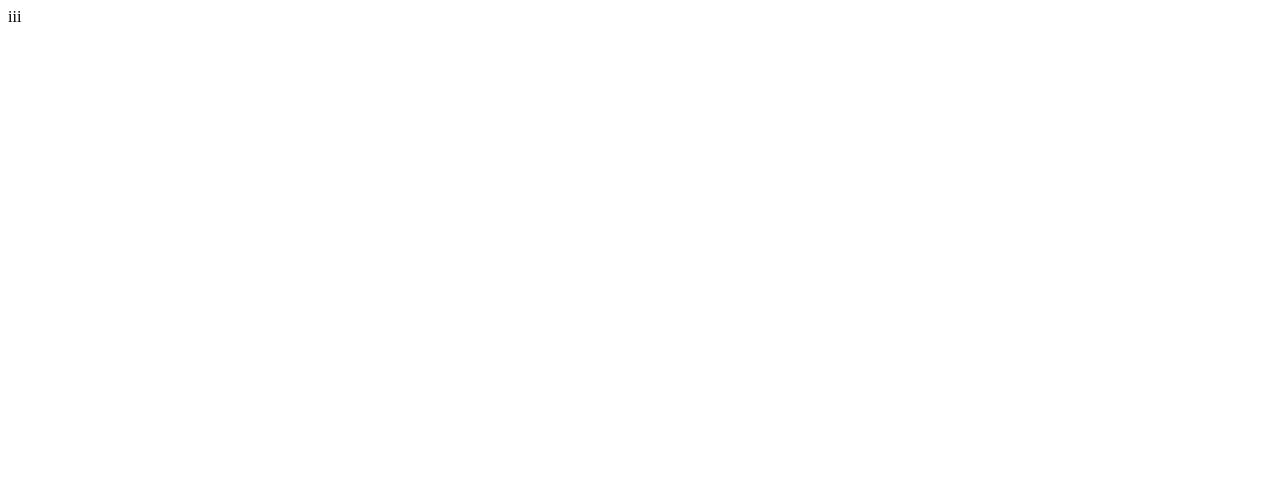
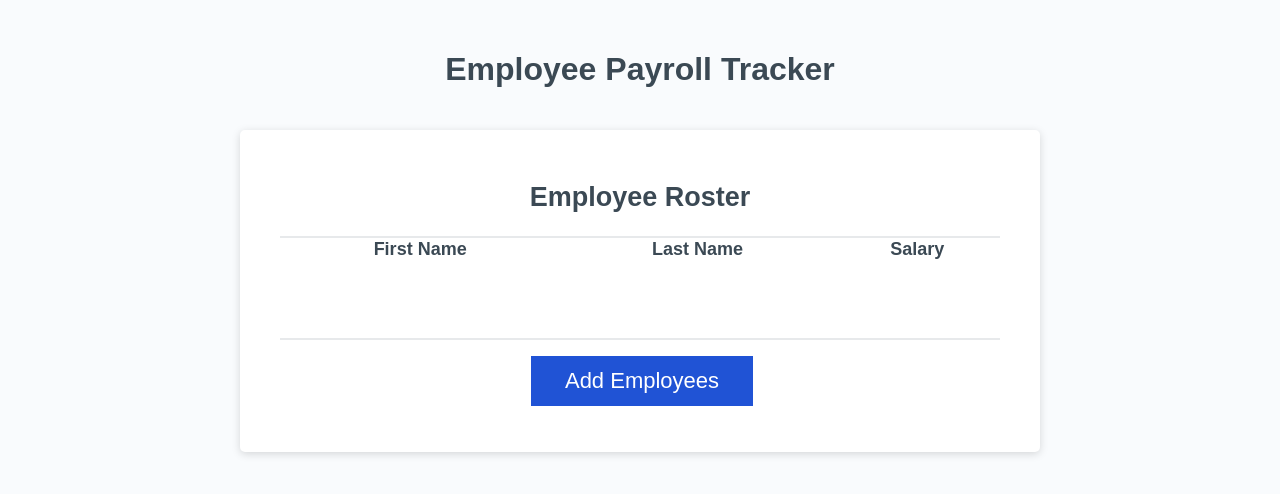
Before and after one commit to jdelam1911/Payroll-tracker, a plain HTML site: page index.html in a window 1280 px wide. Drawn offline with Linux system fonts and the light colour scheme; files that its build step writes are made by us from their sources.

Commit message:
"update"

```diff
--- a/assets/style.css
+++ b/assets/style.css
@@ -0,0 +1,131 @@
+*,
+*::before,
+*::after {
+  box-sizing: border-box;
+}
+
+html,
+body,
+.wrapper {
+  height: 100%;
+  margin: 0;
+  padding: 0;
+}
+
+body {
+  font-family: sans-serif;
+  background-color: #f9fbfd;
+}
+
+.wrapper {
+  padding-top: 30px;
+  padding-left: 20px;
+  padding-right: 20px;
+}
+
+header {
+  text-align: center;
+  padding: 20px;
+  padding-top: 0px;
+  color: hsl(206, 17%, 28%);
+}
+
+h2 {
+  text-align: center;
+}
+
+.card {
+  background-color: hsl(0, 0%, 100%);
+  border-radius: 5px;
+  border-width: 1px;
+  box-shadow: rgba(0, 0, 0, 0.15) 0px 2px 8px 0px;
+  color: hsl(206, 17%, 28%);
+  font-size: 18px;
+  margin: 0 auto;
+  max-width: 800px;
+  padding: 30px 40px;
+}
+
+.card-header::after {
+  content: " ";
+  display: block;
+  width: 100%;
+  background: #e7e9eb;
+  height: 2px;
+}
+
+.card-body {
+  min-height: 100px;
+}
+
+table {
+  width:100%;
+  border-spacing: 0;
+  border-collapse: collapse;
+}
+
+td{
+  text-align: center;
+  border:4px solid black;
+}
+
+tbody tr:nth-child(even) {
+  background-color: hsl(223, 64%, 90%);
+}
+
+.card-footer {
+  text-align: center;
+}
+
+.card-footer::before {
+  content: " ";
+  display: block;
+  width: 100%;
+  background: #e7e9eb;
+  height: 2px;
+}
+
+.card-footer::after {
+  content: " ";
+  display: block;
+  clear: both;
+}
+
+.btn {
+  border: none;
+  background-color: hsl(223, 74%, 48%);
+  box-shadow: rgba(0, 0, 0, 0.1) 0px 1px 6px 0px rgba(0, 0, 0, 0.2) 0px 1px 1px
+    0px;
+  color: hsl(0, 0%, 100%);
+  display: inline-block;
+  font-size: 22px;
+  line-height: 22px;
+  margin: 16px 16px 16px 20px;
+  padding: 14px 34px;
+  text-align: center;
+  cursor: pointer;
+}
+
+button[disabled] {
+  cursor: default;
+  background: #c0c7cf;
+}
+
+.float-right {
+  float: right;
+}
+
+
+@media (max-width: 690px) {
+  .btn {
+    font-size: 1rem;
+    margin: 16px 0px 0px 0px;
+    padding: 10px 15px;
+  }
+}
+
+@media (max-width: 500px) {
+  .btn {
+    font-size: 0.8rem;
+  }
+}
--- a/index.html
+++ b/index.html
@@ -1 +1,42 @@
-iii
+<!DOCTYPE html>
+<html lang="en">
+
+<head>
+  <meta charset="UTF-8" />
+  <meta name="viewport" content="width=device-width, initial-scale=1.0" />
+  <meta http-equiv="X-UA-Compatible" content="ie=edge" />
+  <title>Employee Payroll Tracker</title>
+  <link rel="stylesheet" href="style.css" />
+</head>
+
+<body>
+  <div class="wrapper">
+    <header>
+      <h1>Employee Payroll Tracker</h1>
+    </header>
+    <div class="card">
+      <div class="card-header">
+       <h2>Employee Roster</h2>
+      </div>
+      <div class="card-body">
+       <table>
+        <thead>
+          <tr>
+            <th>First Name</th>
+            <th>Last Name</th>
+            <th>Salary</th>
+          </tr>
+        </thead>
+        <tbody id="employee-table">
+        </tbody>
+       </table>
+      </div>
+      <div class="card-footer">
+        <button id="add-employees-btn" class="btn">Add Employees</button>
+      </div>
+    </div>
+  </div>
+  <script src="script.js"></script>
+</body>
+
+</html>
--- a/script.js
+++ b/script.js
@@ -0,0 +1,83 @@
+// Get a reference to the #add-employees-btn element
+const addEmployeesBtn = document.querySelector('#add-employees-btn');
+
+// Collect employee data
+const collectEmployees = function() {
+  // TODO: Get user input to create and return an array of employee objects
+}
+
+// Display the average salary
+const displayAverageSalary = function(employeesArray) {
+  // TODO: Calculate and display the average salary
+}
+
+// Select a random employee
+const getRandomEmployee = function(employeesArray) {
+  // TODO: Select and display a random employee
+}
+
+/*
+  ====================
+  STARTER CODE
+  Do not modify any of the code below this line:
+*/
+
+// Display employee data in an HTML table
+const displayEmployees = function(employeesArray) {
+  // Get the employee table
+  const employeeTable = document.querySelector('#employee-table');
+
+  // Clear the employee table
+  employeeTable.innerHTML = '';
+
+  // Loop through the employee data and create a row for each employee
+  for (let i = 0; i < employeesArray.length; i++) {
+    const currentEmployee = employeesArray[i];
+
+    const newTableRow = document.createElement("tr");
+
+    const firstNameCell = document.createElement("td");
+    firstNameCell.textContent = currentEmployee.firstName;
+    newTableRow.append(firstNameCell);
+
+    const lastNameCell = document.createElement("td");
+    lastNameCell.textContent = currentEmployee.lastName;
+    newTableRow.append(lastNameCell);
+
+    const salaryCell = document.createElement("td");
+    // Format the salary as currency
+    salaryCell.textContent = currentEmployee.salary.toLocaleString("en-US",{
+      style:"currency",
+      currency:"USD"
+    });
+
+    newTableRow.append(salaryCell);
+
+    employeeTable.append(newTableRow);
+  }
+}
+
+const trackEmployeeData = function() {
+  const employees = collectEmployees();
+
+  console.table(employees);
+
+  displayAverageSalary(employees);
+
+  console.log('==============================');
+
+  getRandomEmployee(employees);
+
+  employees.sort(function(a,b) {
+    if (a.lastName < b.lastName) {
+      return -1;
+    } else {
+      return 1;
+    }
+  });
+
+  displayEmployees(employees);
+}
+
+// Add event listener to 'Add Employees' button
+addEmployeesBtn.addEventListener('click', trackEmployeeData);
```
